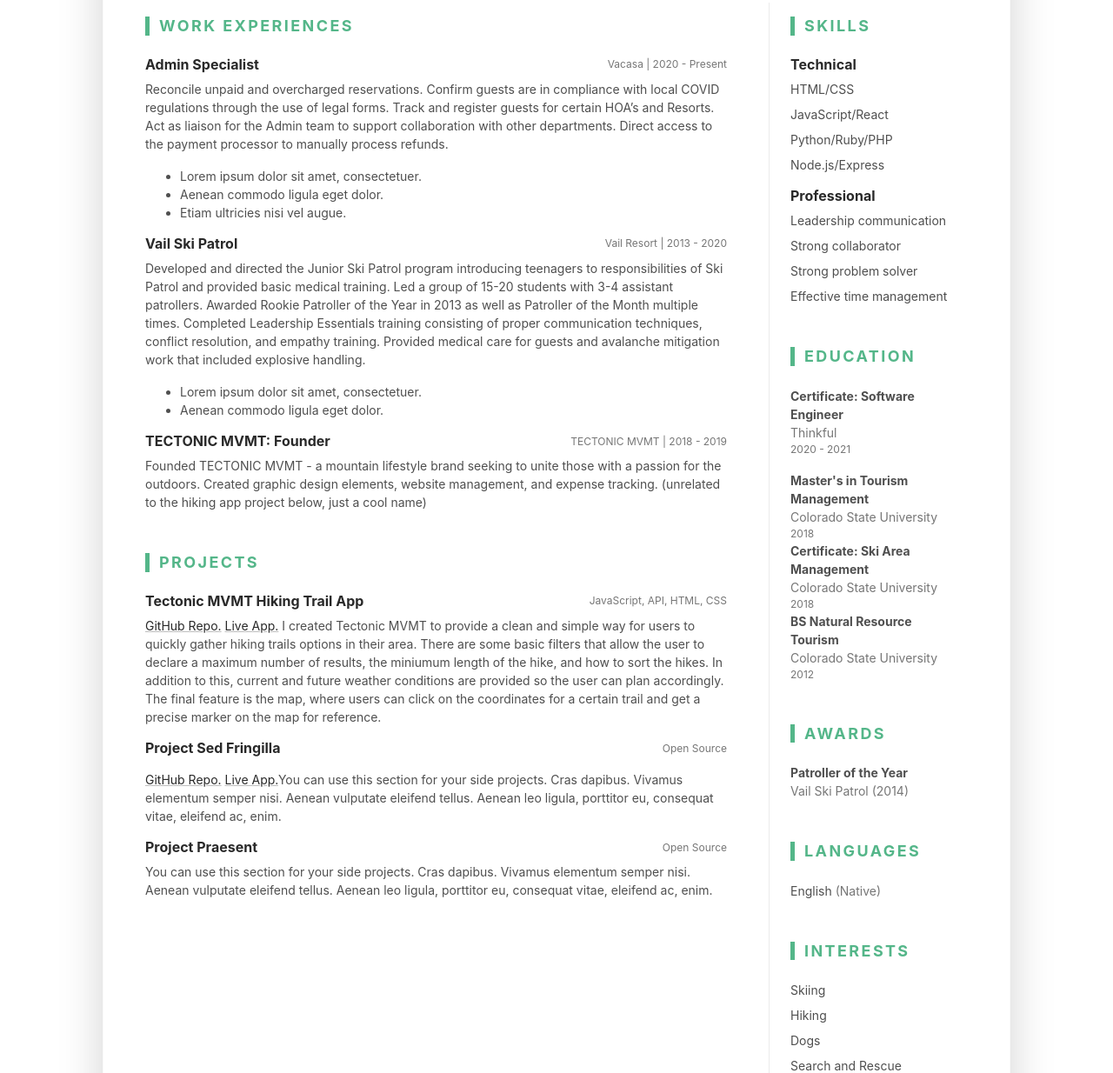
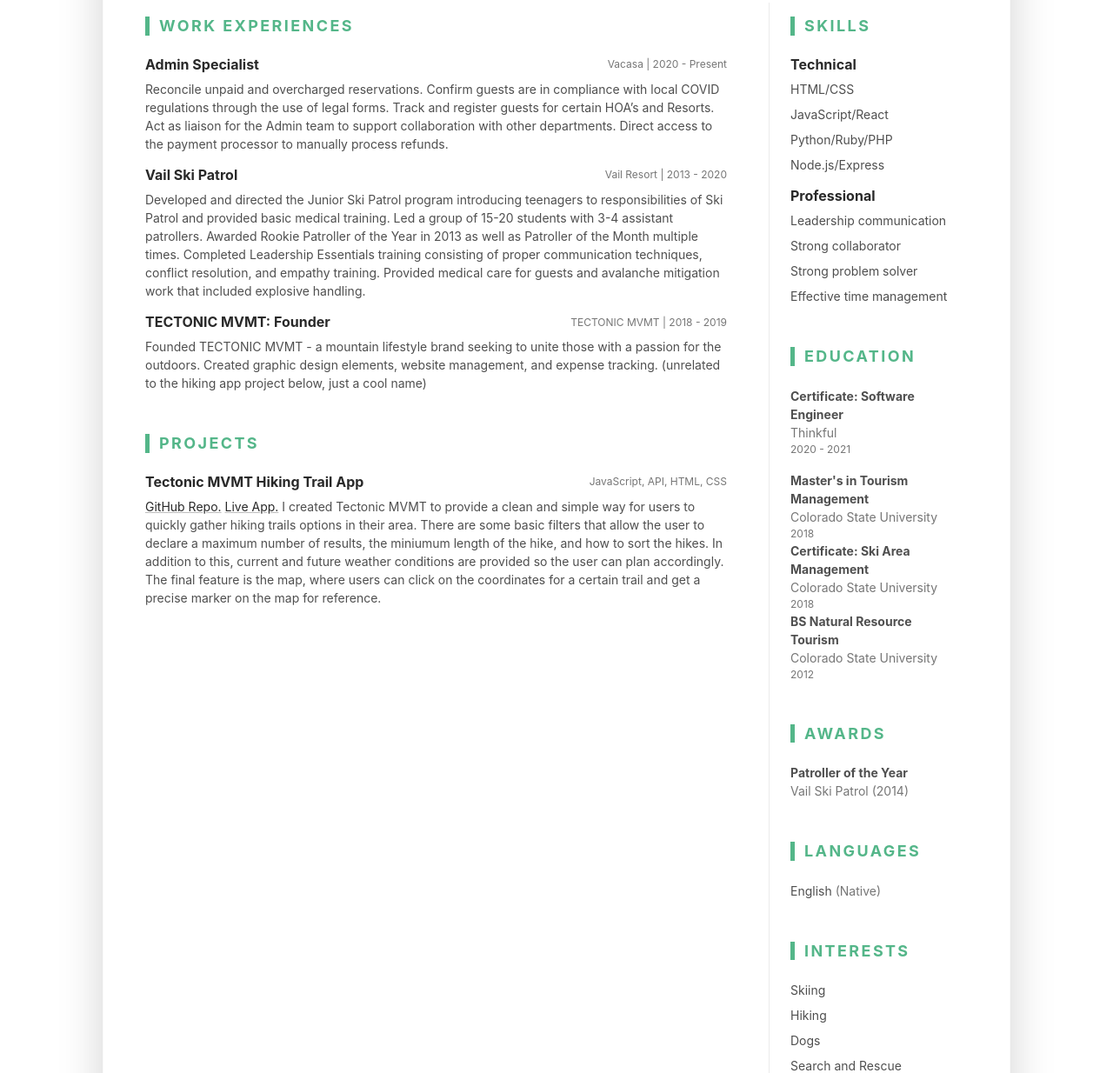
Before and after one commit to alex-mccaffrey/res-portolio, a plain HTML site: page index.html in a window 1280 px wide. Shown: the part 416-1650 px from the top of the page at 87% size. Drawn offline with Linux system fonts and the light colour scheme.

Commit message:
projects

```diff
--- a/index.html
+++ b/index.html
@@ -71,11 +71,10 @@
 										Act as liaison for the Admin team to support collaboration with other departments.
 										Direct access to the payment processor to manually process refunds.
 											</p>
-										<ul class="resume-list">
+										<!-- <ul class="resume-list">
 											<li>Lorem ipsum dolor sit amet, consectetuer.</li>
 											<li>Aenean commodo ligula eget dolor.</li>
-											<li>Etiam ultricies nisi vel augue.</li>
-										</ul>
+										</ul> -->
 									</div>
 								</div><!--//item-->
 								<div class="item mb-3">
@@ -90,10 +89,10 @@
 										Completed Leadership Essentials training consisting of proper communication techniques, conflict resolution, and empathy training.
 										Provided medical care for guests and avalanche mitigation work that included explosive handling.
 											</p>
-										<ul class="resume-list">
+										<!-- <ul class="resume-list">
 											<li>Lorem ipsum dolor sit amet, consectetuer.</li>
 											<li>Aenean commodo ligula eget dolor.</li>
-										</ul>
+										</ul> -->
 									</div>
 								</div><!--//item-->
 								<div class="item mb-3">
@@ -123,7 +122,7 @@
 
 									</div>
 								</div><!--//item-->
-								<div class="item">
+								<!-- <div class="item">
 									<div class="item-heading row align-items-center mb-2">
 										<h4 class="item-title col-12 col-md-6 col-lg-8 mb-2 mb-md-0">Project Sed Fringilla</h4>
 										<div class="item-meta col-12 col-md-6 col-lg-4 text-muted text-left text-md-right">Open Source</div>
@@ -133,8 +132,8 @@
 										<p><p><a href="https://github.com/amccaff20/tectonic-mvmt-hiking-project" class="theme-link">GitHub Repo.</a> <a href="https://amccaff20.github.io/tectonic-mvmt-hiking-project/" class="theme-link">Live App.</a>You can use this section for your side projects. Cras dapibus. Vivamus elementum semper nisi. Aenean vulputate eleifend tellus. Aenean leo ligula, porttitor eu, consequat vitae, eleifend ac, enim.</p>
 
 									</div>
-								</div><!--//item-->
-								<div class="item">
+								</div> --> <!--//item-->
+								<!-- <div class="item">
 									<div class="item-heading row align-items-center mb-2">
 										<h4 class="item-title col-12 col-md-6 col-lg-8 mb-2 mb-md-0">Project Praesent </h4>
 										<div class="item-meta col-12 col-md-6 col-lg-4 text-muted text-left text-md-right">Open Source</div>
@@ -144,7 +143,7 @@
 										<p>You can use this section for your side projects. Cras dapibus. Vivamus elementum semper nisi. Aenean vulputate eleifend tellus. Aenean leo ligula, porttitor eu, consequat vitae, eleifend ac, enim.</p>
 
 									</div>
-								</div><!--//item-->
+								</div> --> <!--//item-->
 							</section><!--//project-section-->
 						</div><!--//resume-main-->
 						<aside class="resume-aside col-12 col-lg-4 col-xl-3 px-lg-4 pb-lg-4">
```
